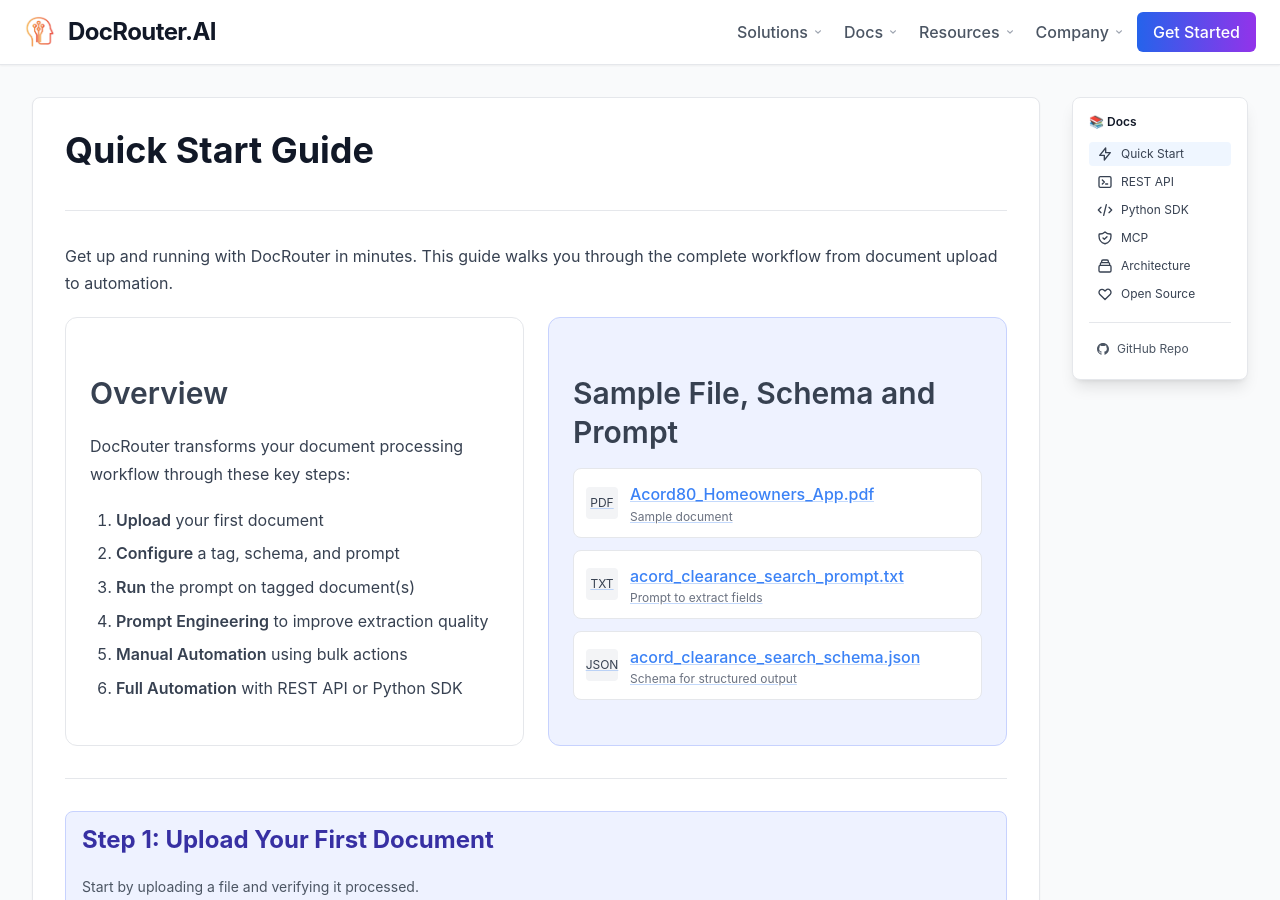
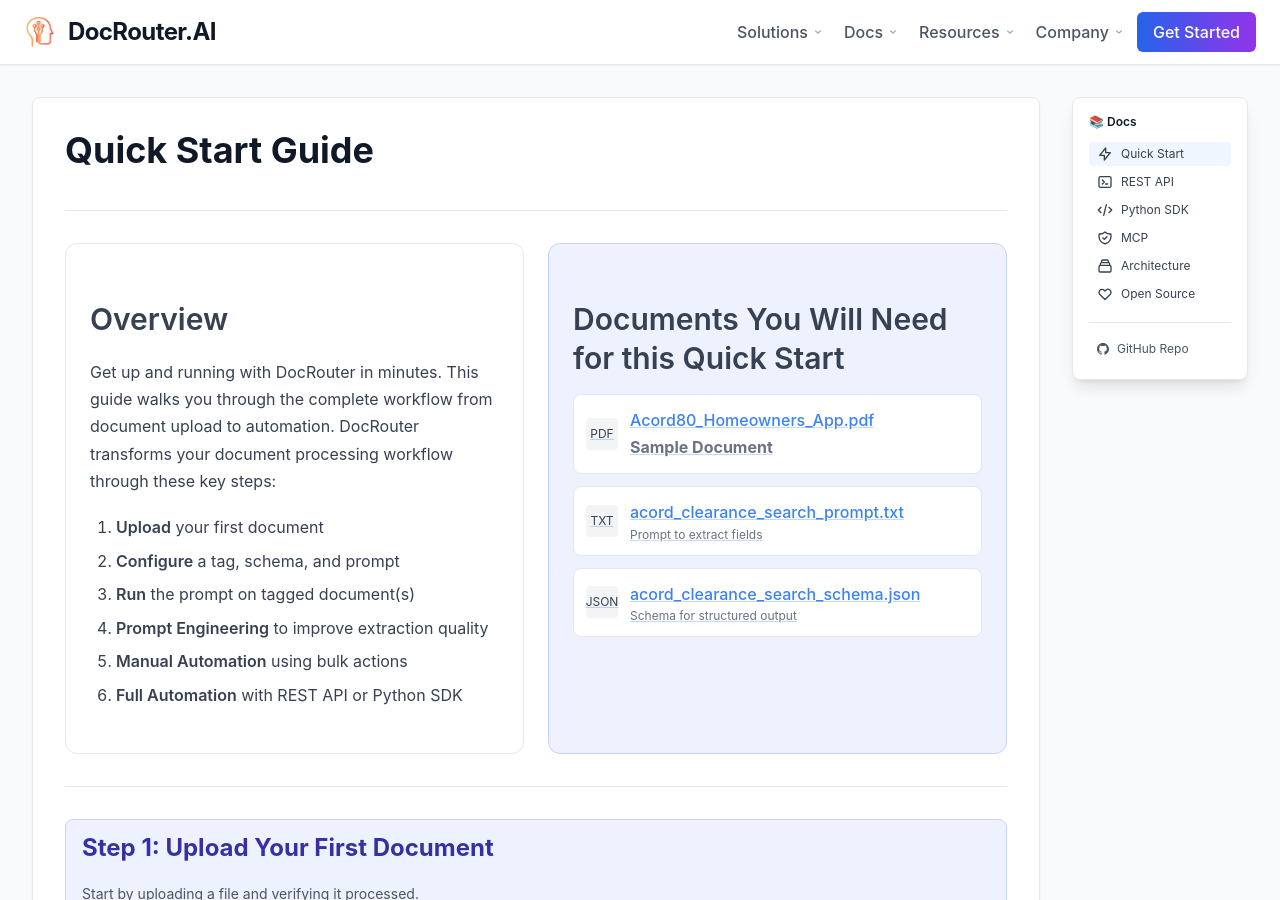
Before and after one commit to analytiq-hub/docrouter.github.io, a Jekyll site: the page built from quick_start.md, in a window 1280 px wide and 900 px high. Built offline with Jekyll 4.4.1, drawn with Linux system fonts in a browser that asks for light colours; nearby versions of some CDN libraries.

Commit message:
Update Sample Document text styling
- Change from text-xs to regular size
- Add font-bold for emphasis
- Capitalize 'Document' for consistency
- Improve visual hierarchy in file list

```diff
--- a/quick_start.md
+++ b/quick_start.md
@@ -4,12 +4,12 @@
 permalink: /quick-start/
 ---
 
-Get up and running with DocRouter in minutes. This guide walks you through the complete workflow from document upload to automation.
+
 
 <div class="grid grid-cols-1 lg:grid-cols-2 gap-6">
   <div class="rounded-xl border border-gray-200 bg-white p-6">
     <h2 class="text-2xl font-bold mb-3">Overview</h2>
-    <p>DocRouter transforms your document processing workflow through these key steps:</p>
+    <p>Get up and running with DocRouter in minutes. This guide walks you through the complete workflow from document upload to automation. DocRouter transforms your document processing workflow through these key steps:</p>
     <ol class="list-decimal pl-5 space-y-2 mt-2">
       <li><strong>Upload</strong> your first document</li>
       <li><strong>Configure</strong> a tag, schema, and prompt</li>
@@ -20,14 +20,14 @@
     </ol>
   </div>
   <div class="rounded-xl border border-indigo-200 bg-indigo-50 p-6">
-    <h2 class="text-2xl font-bold mb-3">Sample File, Schema and Prompt</h2>
+    <h2 class="text-2xl font-bold mb-3">Documents You Will Need for this Quick Start</h2>
     <div class="grid grid-cols-1 gap-3">
       <a href="/assets/files/Acord80_Homeowners_App.pdf" class="group block rounded-lg border border-gray-200 p-3 hover:shadow-sm hover:border-gray-300 transition bg-white">
         <div class="flex items-center gap-3 min-w-0">
           <span class="inline-flex h-8 w-8 items-center justify-center rounded bg-gray-100 text-gray-700 text-xs">PDF</span>
           <div class="min-w-0">
             <div class="font-medium group-hover:text-blue-700 truncate" title="Acord80_Homeowners_App.pdf">Acord80_Homeowners_App.pdf</div>
-            <div class="text-xs text-gray-500">Sample document</div>
+            <div class="text-gray-500 font-bold">Sample Document</div>
           </div>
         </div>
       </a>
```
